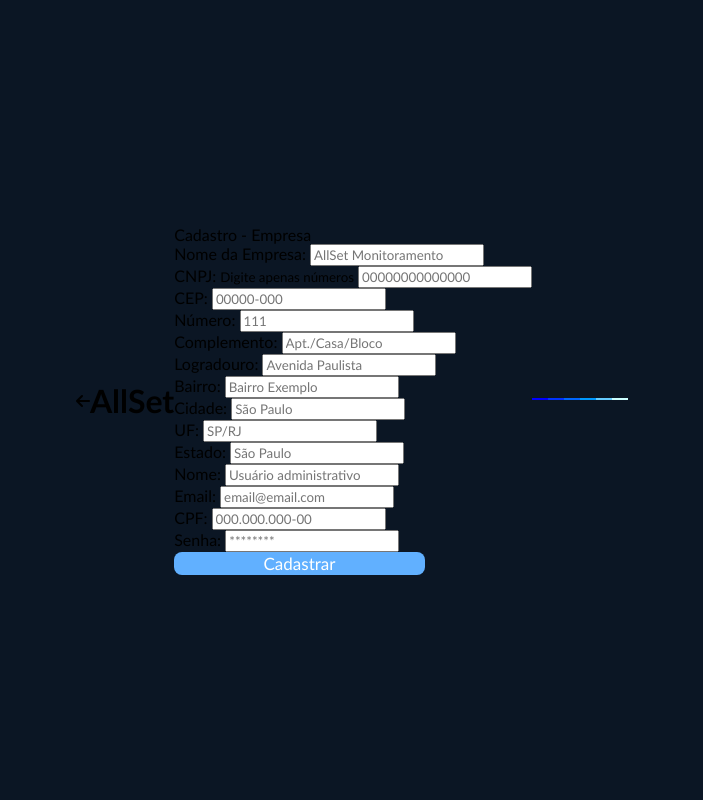
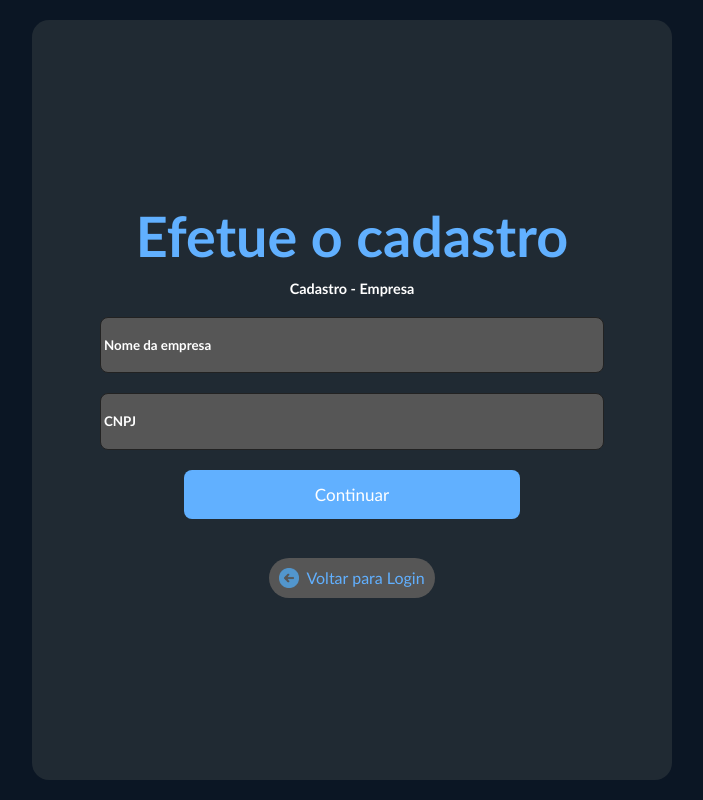
Before and after one commit to felipesmithdev/AllSet, a website: page public/cadastro-empresa.html in a window 1280 px wide. Shown: the whole page, without its empty margins (288-991 px from the left). Drawn offline with nearby package versions, Linux system fonts and the light colour scheme.

Commit message:
CSS e trocas de display da tela de cadastro finalizadas

```diff
--- a/public/cadastro-empresa.html
+++ b/public/cadastro-empresa.html
@@ -4,108 +4,108 @@
 <head>
     <meta charset="UTF-8">
     <meta name="viewport" content="width=device-width, initial-scale=1.0">
-    <link rel="stylesheet" href="./css/login.css">
-    <link rel="stylesheet" href="./css/cadastro-func.css">
-    <link rel="stylesheet" href="./css/mobile-login.css">
-    <link rel="stylesheet" href="./css/scroll.css">
+
     <link rel="website icon" type="png" href="./assets/img/logoAllSet.png">
+
     <script src="https://cdnjs.cloudflare.com/ajax/libs/jquery/3.7.0/jquery.min.js"></script>
     <script src="https://cdnjs.cloudflare.com/ajax/libs/jquery.inputmask/5.0.8/jquery.inputmask.min.js"></script>
     <script src="https://kit.fontawesome.com/88fed8b646.js" crossorigin="anonymous"></script>
-    <title>AllSet - Cadastro Empresa</title>
+
+    <title>AllSet | Cadastro Empresa</title>
+
+    <link rel="stylesheet" href="./css/empresa.css">
 </head>
 
 <body>
-
-    <a onclick="voltarCadastro()" class="voltar">
-        <i class="fa-solid fa-arrow-left"></i>
-    </a>
-    <h1 class="titulo-form">AllSet</h1>
+    <div class="card">
 
         <div class="formulario">
-        <span class="titulo">Cadastro - Empresa</span>
 
             <!-- Cadastro Empresa -->
-        <div id="cadastro1">
-            <div class="campo">
-                <span>Nome da Empresa:</span>
-                <input id="nomeEmpresa_input" type="text" placeholder="AllSet Monitoramento">
-            </div>
-            <div class="campo">
-                <span>CNPJ:</span>
-                <small>Digite apenas números</small>
-                <input id="cnpj_input" type="text" placeholder="00000000000000">
+            <div id="cadastro1" class="cadastro">
+                <h1 class="titulo-form">Efetue o cadastro</h1>
+                <span class="titulo">Cadastro - Empresa</span> <br>
+
+                <input id="nomeEmpresa_input" type="text" placeholder="Nome da empresa"> <br>
+
+                <input id="cnpj_input" type="text" placeholder="CNPJ"> <br>
+
+                <button id="btn_cadastro" class="botao" onclick="continuar1()" >Continuar</button>
+                <div class="voltar">
+                    <a href="./login.html"><img src="./assets/iconevoltar.png" alt="">Voltar para Login</a>
                 </div>
             </div>
 
 
             <!-- Cadastro Unidade -->
-        <div id="cadastro2">
-            <div class="campo">
-                <span>CEP:</span>
-                <input id="cep_input" type="text" placeholder="00000-000">
-            </div>
-            <div class="campo">
-                <span>Número:</span>
-                <input id="numero_input" type="text" placeholder="111">
-            </div>
-            <div class="campo">
-                <span>Complemento:</span>
-                <input id="complemento_input" type="text" placeholder="Apt./Casa/Bloco">
+            <div id="cadastro2" class="cadastro" style="display: none;">
+                <h1 class="titulo-form">Efetue o cadastro</h1>
+                <span class="titulo">Cadastro - Unidade</span> <br>
+
+                <input id="cep_input" type="text" placeholder="CEP"> <br>
+
+
+                <input id="numero_input" type="text" placeholder="Número"> <br>
+
+
+                <input id="complemento_input" type="text" placeholder="Complemento"> <br>
+
+                <button id="btn_cadastro" class="botao" onclick="continuar2()">Continuar</button>
+                <div class="voltar">
+                    <a onclick="voltar1()"><img src="./assets/iconevoltar.png" alt="">Voltar</a>
                 </div>
             </div>
 
 
             <!-- Cadastro Endereco -->
-        <div id="cadastro2">
-            <div class="campo">
-                <span>Logradouro: </span>
-                <input id="logradouro_input" type="text" placeholder="Avenida Paulista">
-            </div>
-            <div class="campo">
-                <span>Bairro: </span>
-                <input id="bairro_input" type="text" placeholder="Bairro Exemplo">
-            </div>
-            <div class="campo">
-                <span>Cidade: </span>
-                <input id="cidade_input" type="text" placeholder="São Paulo">
-            </div>
-            <div class="campo">
-                <span>UF: </span>
-                <input id="uf_input" type="text" placeholder="SP/RJ">
-            </div>
-            <div class="campo">
-                <span>Estado: </span>
-                <input id="estado_input" type="text" placeholder="São Paulo">
+            <div id="cadastro3" class="cadastro" style="display: none;">
+                <h1 class="titulo-form">Efetue o cadastro</h1>
+                <span class="titulo">Cadastro - Endereço</span> <br>
+
+                <input id="logradouro_input" type="text" placeholder="Logradouro"> <br>
+
+                <input id="bairro_input" type="text" placeholder="Bairro"> <br>
+
+
+                <input id="cidade_input" type="text" placeholder="Cidade"> <br>
+
+
+                <input id="uf_input" type="text" placeholder="Unidade Federal"> <br>
+
+                <button id="btn_cadastro" class="botao" onclick="continuar3()">Continuar</button>
+                <div class="voltar">
+                    <a onclick="voltar2()"><img src="./assets/iconevoltar.png" alt="">Voltar</a>
                 </div>
             </div>
 
             <!-- Cadastro Usuário -->
-        <div id="cadastro3">
-            <div class="campo">
-                <span>Nome:</span>
-                <input id="username_input" type="text" placeholder="Usuário administrativo">
-            </div>
-            <div class="campo">
-                <span>Email:</span>
-                <input id="email_input" type="email" placeholder="email@email.com">
-            </div>
-            <div class="cpf">
-                <span>CPF:</span>
-                <input id="cpf_input" type="text" placeholder="000.000.000-00">
-            </div>
-            <div class="campo">
-                <span>Senha:</span>
-                <input id="password_input" type="password" placeholder="********">
+            <div id="cadastro4" class="cadastro" style="display: none;">
+                <h1 class="titulo-form">Efetue o cadastro</h1>
+                <span class="titulo">Cadastro - Usuário</span> <br>
+
+                <input id="username_input" type="text" placeholder="Nome Usuário"> <br>
+
+
+                <input id="cpf_input" type="text" placeholder="CPF"> <br>
+
+
+                <input id="email_input" type="email" placeholder="E-mail"> <br>
+
+
+                <input id="password_input" type="password" placeholder="Senha"> <br>
+
+                <button id="btn_cadastro" class="botao" onclick="cadastrarEmpresa()">Cadastrar</button>
+                <div class="voltar">
+                    <a onclick="voltar3()"><img src="./assets/iconevoltar.png" alt="">Voltar</a>
                 </div>
             </div>
 
-        <button id="btn_cadastro" class="botao" onclick="cadastrarEmpresa()">Cadastrar</button>
+
         </div>
 
-    <div id="div_aguardar" class="loading-div">
-        <img src="./assets/gifazul.gif" id="loading-gif">
     </div>
+
+
 
 </body>
 
@@ -219,6 +219,56 @@
             console.error("Erro ao cadastrar usuário:", error);
         }
     }
+
+    // Funções para troca de display:
+    function continuar1() {
+        let cadastro1 = document.getElementById("cadastro1")
+        let cadastro2 = document.getElementById("cadastro2")
+
+        cadastro1.style.display = "none"
+        cadastro2.style.display = "flex"
+    }
+
+    function continuar2() {
+        let cadastro2 = document.getElementById("cadastro2")
+        let cadastro3 = document.getElementById("cadastro3")
+
+        cadastro2.style.display = "none"
+        cadastro3.style.display = "flex"
+    }
+
+    function continuar3() {
+        let cadastro3 = document.getElementById("cadastro3")
+        let cadastro4 = document.getElementById("cadastro4")
+
+        cadastro3.style.display = "none"
+        cadastro4.style.display = "flex"
+    }
+
+    function voltar1() {
+        let cadastro1 = document.getElementById("cadastro1")
+        let cadastro2 = document.getElementById("cadastro2")
+
+        cadastro1.style.display = "flex"
+        cadastro2.style.display = "none"
+    }
+
+    function voltar2() {
+        let cadastro2 = document.getElementById("cadastro2")
+        let cadastro3 = document.getElementById("cadastro3")
+
+        cadastro2.style.display = "flex"
+        cadastro3.style.display = "none"
+    }
+
+    function voltar3() {
+        let cadastro3 = document.getElementById("cadastro3")
+        let cadastro4 = document.getElementById("cadastro4")
+
+        cadastro3.style.display = "flex"
+        cadastro4.style.display = "none"
+    }
+    // Fim das funções para troca de display.
 </script>
 
 </html>
--- /dev/null
+++ b/public/css/empresa.css
@@ -0,0 +1,137 @@
+@import url('https://fonts.googleapis.com/css2?family=Montserrat:ital,wght@0,100..900;1,100..900&display=swap');
+
+html, body {
+    margin: 0;
+    padding: 0;
+    height: 100%;
+    overflow: hidden;
+}
+
+* {
+    box-sizing: border-box;
+    text-decoration: none;
+    font-family: 'Trebuchet MS', 'Lucida Sans Unicode', 'Lucida Grande', 'Lucida Sans', Arial, sans-serif;
+    list-style: none;
+}
+
+body{
+    background-color: #0b1624;
+    background-repeat: no-repeat;
+    background-size: cover;
+    width: 100%;
+    justify-content: center;
+    align-items: center;
+    display: flex;
+}
+
+.card {
+    display: flex;
+    align-items: center;
+    justify-content: center;
+    /* margin-top: 40px; */
+    color: #61B0FF;
+    height: 95%;
+    width: 50%;
+    background-color: #202a33;
+    overflow: hidden;
+    border-radius: 17px;
+    box-shadow: #000000 6px, 5px, 5px, 9px;
+    flex-direction: column;
+}
+
+.formulario {
+    width: 75%;
+    height: 100%;
+    display: flex;
+    align-items: center;
+    justify-content: center;
+    flex-direction: column;
+}
+
+.cadastro{
+    border-radius:50px ;
+    width: 100%;
+    display: flex;
+    flex-direction: column;
+    justify-content: center;
+    align-items: center;
+    height: 65%;
+    gap: 0.5px;
+}
+
+.cadastro h1 {
+    font-size: 6ch;
+    display: flex;
+    justify-self: flex-start;
+    margin: 0;
+}
+
+.cadastro input {
+    background-color: rgb(86, 86, 86);
+    border: none;
+    font-weight: 600;
+    padding-left: 10px;
+    border: solid 2px rgb(34, 34, 34);
+    color: #fff;
+    transition: border-color 0.3s ease;
+    width: 504px;
+    height: 56.59px;
+    border-radius: 8px;
+    border-width: 1px;
+    padding: 3px;
+}
+
+.cadastro input::placeholder {
+    font-weight: bold;
+    color: #fff;
+    opacity: 1;
+}
+
+input:focus {
+    border-color: #61B0FF;
+    outline: none;
+}
+
+.cadastro span{
+    font-weight: 700;
+    text-align: left;
+    color: #fff;
+    margin-top: 10px;
+    font-size: 90%;
+}
+
+.cadastro button{
+    width: 70%;
+    height: 10%;
+    border-radius: 8px;
+    border: none;
+    color: white;
+    background-color: #61B0FF;
+    font-size: 17px;
+    cursor: pointer;
+}
+
+.voltar {
+    display: flex;
+    align-items: center;
+    justify-content: center;
+    margin-top: 8%;
+    && a{
+        color: #61B0FF;
+        font-weight: 500;
+        display: flex;
+        justify-content: center;
+        align-items: center;
+        border-radius: 20px;
+        text-decoration: none;
+        background-color: rgb(86, 86, 86);
+        padding: 10px;
+    } && a img{
+        width: 20px;
+        margin-right: 7px;
+    }
+}
+
+.voltar a {
+    cursor: pointer;
+}
--- a/public/css/login.css
+++ b/public/css/login.css
@@ -55,10 +55,6 @@ body{
     height: 20%;
 }
 
-.headerLogin img {
-    width: 20%;
-}
-
 .headerLogin span {
     text-decoration: none;
 }
@@ -106,24 +102,6 @@ input:focus {
     display: flex;
     justify-self: flex-start;
     margin: 0;
-}
-
-.labels {
-    display: flex;
-    align-items:flex-start;
-    width: 70%;
-}
-
-.imagem{
-    display: flex;
-    justify-content: center;
-    align-items: center;
-    width: 45%;
-    height: 95%;
-    background-image: url("../assets/cadastroimagem.png");
-    background-size: cover;
-    background-repeat: no-repeat;
-    border-radius: 20px;
 }
 
 /* Inputs de login */
```
Lines whose indentation alone changed are shown as unchanged.
